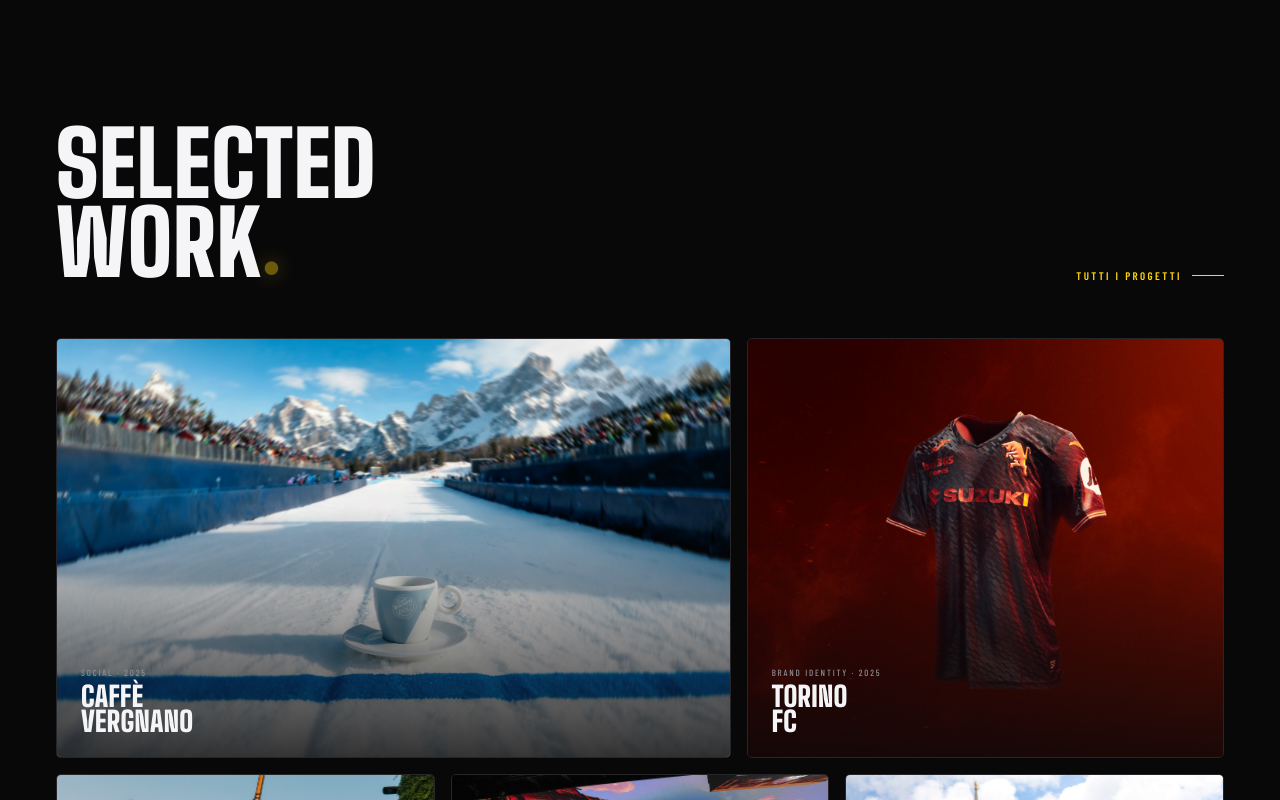
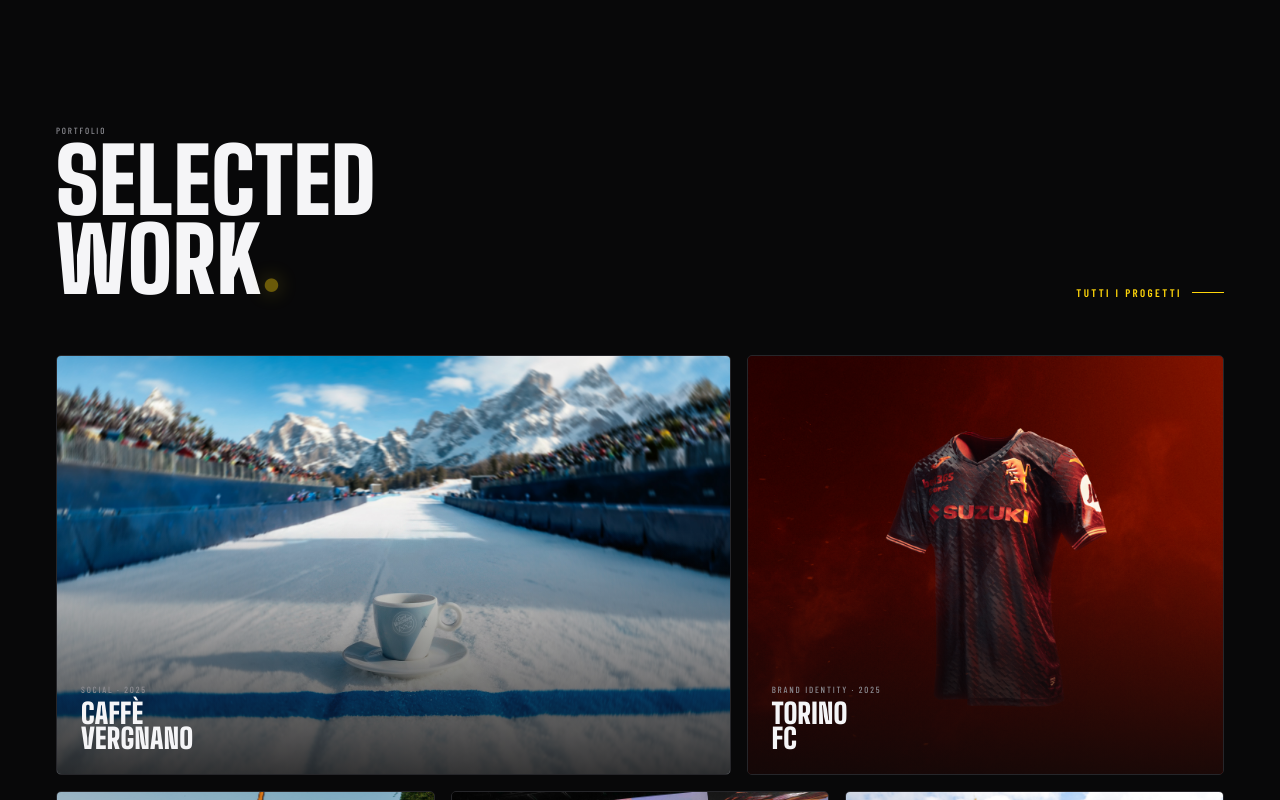
Before and after one commit to AndreaFiore27/reactivedots, a React (Vite) app: page / in a window 1280 px wide. Shown: the part 2740-3540 px from the top of the page. Built offline with nearby package versions, Linux system fonts and the light colour scheme; a web font is replaced by a local one.

Commit message:
feat(portfolio): add section tag 'PORTFOLIO' above Selected Work heading

```diff
--- a/src/components/Portfolio.jsx
+++ b/src/components/Portfolio.jsx
@@ -43,9 +43,12 @@
     <section id="works" className={styles.section}>
       <div className={styles.container}>
         <div className={styles.header} ref={headerRef}>
-          <h2 className={styles.heading} data-reveal="left">
-            SELECTED<br />WORK<span className={styles.pulseDot}>●</span>
-          </h2>
+          <div className={styles.headerTitle}>
+            <p className={styles.tag} data-reveal="left">PORTFOLIO</p>
+            <h2 className={styles.heading} data-reveal="left">
+              SELECTED<br />WORK<span className={styles.pulseDot}>●</span>
+            </h2>
+          </div>
           <a
             href="/progetti"
             className={styles.allLink}
--- a/src/styles/Portfolio.module.css
+++ b/src/styles/Portfolio.module.css
@@ -15,6 +15,21 @@
   justify-content: space-between;
   align-items: flex-end;
   margin-bottom: 56px;
+}
+
+.headerTitle {
+  flex: 1;
+}
+
+.tag {
+  font-family: var(--font-label);
+  font-weight: 500;
+  font-size: 11px;
+  letter-spacing: 0.2em;
+  text-transform: uppercase;
+  color: var(--giallo);
+  margin-bottom: 16px;
+  display: block;
 }
 
 .heading {
```
